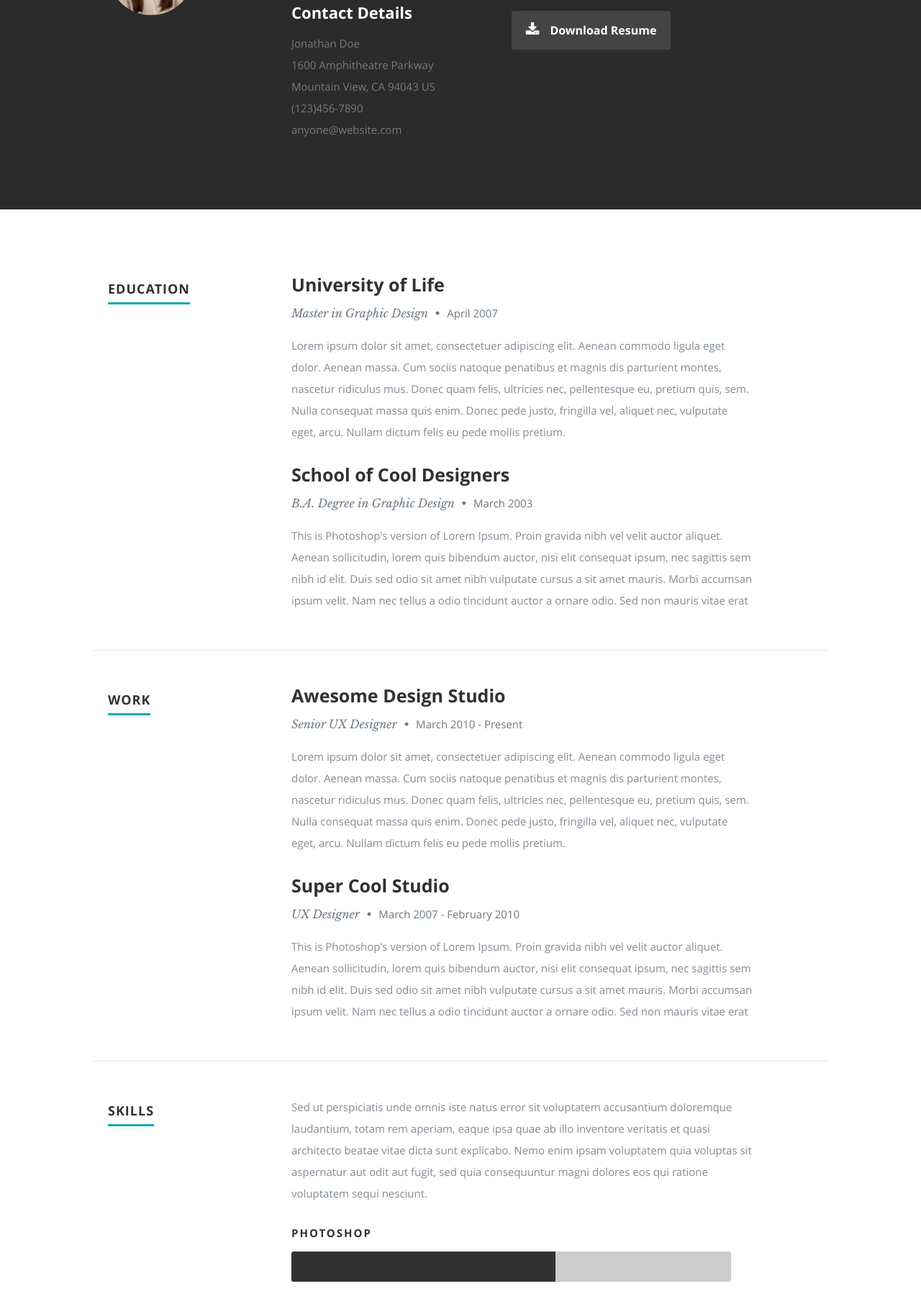
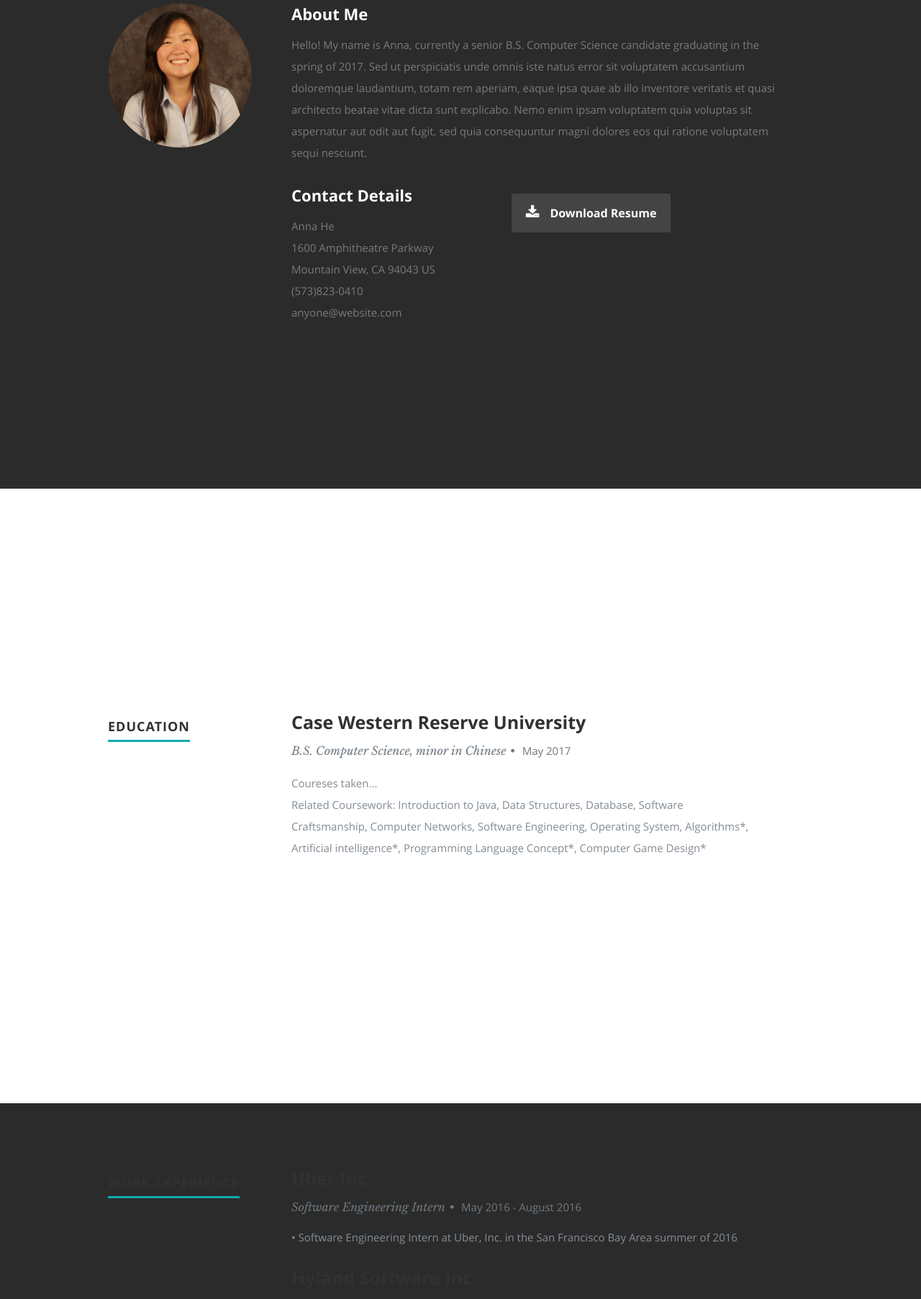
Before and after one commit to pianonerd7/pianonerd7.github.io, a plain HTML site: page index.html in a window 1280 px wide. Shown: the part 995-2800 px from the top of the page at 72% size. Drawn offline with nearby package versions, Linux system fonts and the light colour scheme.

Commit message:
changed about, education, and work experience

```diff
--- a/css/layout.css
+++ b/css/layout.css
@@ -188,8 +188,8 @@ ul#nav li.current a { color: #F06000; }
 
 #about {
    background: #2B2B2B;
-   padding-top: 96px;
-   padding-bottom: 66px;
+   padding-top: 200px;
+   padding-bottom: 200px;
    overflow: hidden;
 }
 
@@ -207,8 +207,8 @@ ul#nav li.current a { color: #F06000; }
 }
 #about .profile-pic {
    position: relative;
-   width: 120px;
-   height: 120px;
+   width: 200px;
+   height: 200px;
    border-radius: 100%;
 }
 #about .contact-details { width: 41.66667%; }
@@ -230,53 +230,102 @@ ul#nav li.current a { color: #F06000; }
    font-size: 20px;
 }
 
-
 /* ------------------------------------------------------------------ */
-/* d. Resume Section
+/* d. Education Section
 /* ------------------------------------------------------------------ */
 
-#resume {
+#education {
    background: #fff;
-   padding-top: 90px;
-   padding-bottom: 72px;
+   padding-top: 310px;
+   padding-bottom: 310px;
    overflow: hidden;
 }
 
-#resume a, #resume a:visited  { color: #11ABB0; }
-#resume a:hover, #resume a:focus { color: #313131; }
+#education a, #education a:visited  { color: #11ABB0; }
+#education a:hover, #education a:focus { color: #313131; }
 
-#resume h1 {
+#education h1 {
    font: 18px/24px 'opensans-bold', sans-serif;
    text-transform: uppercase;
    letter-spacing: 1px;
 }
-#resume h1 span {
+#education h1 span {
    border-bottom: 3px solid #11ABB0;
    padding-bottom: 6px;
 }
-#resume h3 {
+#education h3 {
    font: 25px/30px 'opensans-bold', sans-serif;
 }
 
-#resume .header-col { padding-top: 9px; }
-#resume .main-col { padding-right: 10%; }
+#education .header-col { padding-top: 9px; }
+#education .main-col { padding-right: 10%; }
 
 .education, .work {
    margin-bottom: 48px;
    padding-bottom: 24px;
    border-bottom: 1px solid #E8E8E8;
 }
-#resume .info {
+#education .info {
    font: 16px/24px 'librebaskerville-italic', serif;
    color: #6E7881;
    margin-bottom: 18px;
    margin-top: 9px;
 }
-#resume .info span {
+#education .info span {
    margin-right: 5px;
    margin-left: 5px;
 }
-#resume .date {
+#education .date {
+   font: 15px/24px 'opensans-regular', sans-serif;
+   margin-top: 6px;
+}
+
+/* ------------------------------------------------------------------ */
+/* d. Experience Section
+/* ------------------------------------------------------------------ */
+
+#experience {
+   background: #2B2B2B;
+   padding-top: 90px;
+   padding-bottom: 72px;
+   overflow: hidden;
+}
+
+#experience a, #experience a:visited  { color: #11ABB0; }
+#experience a:hover, #experience a:focus { color: #313131; }
+
+#experience h1 {
+   font: 18px/24px 'opensans-bold', sans-serif;
+   text-transform: uppercase;
+   letter-spacing: 1px;
+}
+#experience h1 span {
+   border-bottom: 3px solid #11ABB0;
+   padding-bottom: 6px;
+}
+#experience h3 {
+   font: 25px/30px 'opensans-bold', sans-serif;
+}
+
+#experience .header-col { padding-top: 9px; }
+#experience .main-col { padding-right: 10%; }
+
+.education, .work {
+   margin-bottom: 48px;
+   padding-bottom: 24px;
+   border-bottom: 1px solid #E8E8E8;
+}
+#experience .info {
+   font: 16px/24px 'librebaskerville-italic', serif;
+   color: #6E7881;
+   margin-bottom: 18px;
+   margin-top: 9px;
+}
+#experience .info span {
+   margin-right: 5px;
+   margin-left: 5px;
+}
+#experience .date {
    font: 15px/24px 'opensans-regular', sans-serif;
    margin-top: 6px;
 }
--- a/index.html
+++ b/index.html
@@ -46,8 +46,9 @@
          <ul id="nav" class="nav">
             <li class="current"><a class="smoothscroll" href="#home">Home</a></li>
             <li><a class="smoothscroll" href="#about">About</a></li>
-	         <li><a class="smoothscroll" href="#resume">Resume</a></li>
-            <li><a class="smoothscroll" href="#portfolio">Works</a></li>
+          <li><a class="smoothscroll" href="#education">Education</a></li>
+	         <li><a class="smoothscroll" href="#experience">Work Experience</a></li>
+            <li><a class="smoothscroll" href="#portfolio">Projects</a></li>
             <li><a class="smoothscroll" href="#testimonials">Testimonials</a></li>
             <li><a class="smoothscroll" href="#contact">Contact</a></li>
          </ul> <!-- end #nav -->
@@ -82,7 +83,7 @@
 
           <div class="three columns">
 
-            <img class="profile-pic"  src="images/profilepic.jpg" alt="" />
+              <img class="profile-pic" src="images/profilepic.jpg" alt="" />
 
           </div>
 
@@ -90,7 +91,12 @@
 
               <h2>About Me</h2>
 
-            <p>I'm a senior B.S. Computer Science candidate graduating spring of 2017
+              <p>
+                  Hello! My name is Anna, currently a senior B.S. Computer Science candidate graduating in the spring of 2017.
+                  Sed ut perspiciatis unde omnis iste natus error sit voluptatem accusantium doloremque laudantium, totam rem aperiam,
+                  eaque ipsa quae ab illo inventore veritatis et quasi architecto beatae vitae dicta sunt explicabo. Nemo enim ipsam
+                  voluptatem quia voluptas sit aspernatur aut odit aut fugit, sed quia consequuntur magni dolores eos qui ratione
+                  voluptatem sequi nesciunt.
               </p>
 
               <div class="row">
@@ -99,11 +105,12 @@
 
                       <h2>Contact Details</h2>
                       <p class="address">
-						   <span>Jonathan Doe</span><br>
-						   <span>1600 Amphitheatre Parkway<br>
+                          <span>Anna He</span><br>
+                          <span>
+                              1600 Amphitheatre Parkway<br>
                               Mountain View, CA 94043 US
                           </span><br>
-						   <span>(123)456-7890</span><br>
+                          <span>(573)823-0410</span><br>
                           <span>anyone@website.com</span>
                       </p>
 
@@ -120,17 +127,13 @@
           </div> <!-- end .main-col -->
 
       </div>
-
    </section> <!-- About Section End-->
 
+    <!-- Education Section
+    ================================================== -->
+    <section id="education">
 
-   <!-- Resume Section
-   ================================================== -->
-   <section id="resume">
-
-      <!-- Education
-      ----------------------------------------------- -->
-      <div class="row education">
+        <div class="row">
 
                 <div class="three columns header-col">
                     <h1><span>Education</span></h1>
@@ -142,16 +145,49 @@
 
                         <div class="twelve columns">
 
-                  <h3>University of Life</h3>
-                  <p class="info">Master in Graphic Design <span>&bull;</span> <em class="date">April 2007</em></p>
+                            <h3>Case Western Reserve University</h3>
+                            <p class="info">B.S. Computer Science, minor in Chinese<span>&bull;</span> <em class="date">May 2017</em></p>
 
                             <p>
-                  Lorem ipsum dolor sit amet, consectetuer adipiscing elit. Aenean commodo ligula eget dolor. Aenean massa.
-                  Cum sociis natoque penatibus et magnis dis parturient montes, nascetur ridiculus mus. Donec quam felis,
-                  ultricies nec, pellentesque eu, pretium quis, sem. Nulla consequat massa quis enim.
-                  Donec pede justo, fringilla vel, aliquet nec, vulputate eget, arcu. Nullam dictum felis eu pede mollis pretium.
+                                Coureses taken...<br />
+                                Related Coursework: Introduction to Java, Data Structures, Database, Software Craftsmanship, Computer Networks,
+                                Software Engineering, Operating System, Algorithms*, Artificial intelligence*, Programming Language Concept*,
+                                Computer Game Design*
                             </p>
 
+                        </div>
+
+                    </div> <!-- item end -->
+
+                </div> <!-- main-col end -->
+
+        </div>
+
+    </section> <!-- Education Section End-->
+
+   <!-- Resume Section
+   ================================================== -->
+    <section id="experience">
+        <!-- Work
+        ----------------------------------------------- -->
+        <div class="row work">
+
+            <div class="three columns header-col">
+                <h1><span>Work Experience</span></h1>
+            </div>
+
+            <div class="nine columns main-col">
+
+                <div class="row item">
+
+                    <div class="twelve columns">
+
+                        <h3>Uber Inc.</h3>
+                        <p class="info">Software Engineering Intern<span>&bull;</span> <em class="date">May 2016 - August 2016</em></p>
+
+                        <p class="date">
+                            <span>&bull;</span> Software Engineering Intern at Uber, Inc. in the San Francisco Bay Area summer of 2016
+                        </p>
                     </div>
 
                 </div> <!-- item end -->
@@ -160,49 +196,16 @@
 
                     <div class="twelve columns">
 
-                  <h3>School of Cool Designers</h3>
-                  <p class="info">B.A. Degree in Graphic Design <span>&bull;</span> <em class="date">March 2003</em></p>
+                        <h3>Hyland Software Inc.</h3>
+                        <p class="info">Software Development Intern<span>&bull;</span> <em class="date">January 2015 - July 2015</em></p>
 
-                  <p>
-                  This is Photoshop's version  of Lorem Ipsum. Proin gravida nibh vel velit auctor aliquet.
-                  Aenean sollicitudin, lorem quis bibendum auctor, nisi elit consequat ipsum, nec sagittis sem
-                  nibh id elit. Duis sed odio sit amet nibh vulputate cursus a sit amet mauris. Morbi accumsan
-                  ipsum velit. Nam nec tellus a odio tincidunt auctor a ornare odio. Sed non  mauris vitae erat
+                        <p class="date">
+                            <span>&bull;</span>
+                            Built the patient demographics screen and optimized the allergy and allergy pop up dialog to reduce alert fatigue and high medical risks<br /><span>&bull;</span>
+                            Created saving referring physicians, allergy, displaying primary care physician and redesigned serialization pattern in AppServer calls to simplify existing pattern<br /><span>&bull;</span>
+                            Completed smoke test for OnBase Patient Window and discovered bugs that prevent software to show users expected results. Allowed for bug fix before service pack release so that users doesn’t run into this issue<br /><span>&bull;</span>
+                            Promoted to Intern mentor in May and transitioned new interns to Hyland’s culture and working at Hyland
                         </p>
-
-               </div>
-
-            </div> <!-- item end -->
-
-         </div> <!-- main-col end -->
-
-      </div> <!-- End Education -->
-
-
-      <!-- Work
-      ----------------------------------------------- -->
-      <div class="row work">
-
-         <div class="three columns header-col">
-            <h1><span>Work</span></h1>
-         </div>
-
-         <div class="nine columns main-col">
-
-            <div class="row item">
-
-               <div class="twelve columns">
-
-                  <h3>Awesome Design Studio</h3>
-                  <p class="info">Senior UX Designer <span>&bull;</span> <em class="date">March 2010 - Present</em></p>
-
-                  <p>
-                  Lorem ipsum dolor sit amet, consectetuer adipiscing elit. Aenean commodo ligula eget dolor. Aenean massa.
-                  Cum sociis natoque penatibus et magnis dis parturient montes, nascetur ridiculus mus. Donec quam felis,
-                  ultricies nec, pellentesque eu, pretium quis, sem. Nulla consequat massa quis enim.
-                  Donec pede justo, fringilla vel, aliquet nec, vulputate eget, arcu. Nullam dictum felis eu pede mollis pretium.
-                  </p>
-
                     </div>
 
                 </div> <!-- item end -->
@@ -211,16 +214,17 @@
 
                     <div class="twelve columns">
 
-                  <h3>Super Cool Studio</h3>
-                  <p class="info">UX Designer <span>&bull;</span> <em class="date">March 2007 - February 2010</em></p>
+                        <h3>Case Western Reserve University</h3>
+                        <p class="info">Teaching Assistant <span>&bull;</span> <em class="date">August 2014 - December 2015</em></p>
 
-                  <p>
-                  This is Photoshop's version  of Lorem Ipsum. Proin gravida nibh vel velit auctor aliquet.
-                  Aenean sollicitudin, lorem quis bibendum auctor, nisi elit consequat ipsum, nec sagittis sem
-                  nibh id elit. Duis sed odio sit amet nibh vulputate cursus a sit amet mauris. Morbi accumsan
-                  ipsum velit. Nam nec tellus a odio tincidunt auctor a ornare odio. Sed non  mauris vitae erat
+                        <p class="date">
+                            <span>&bull;</span>
+                            Course: Introduction to Programming in Java and Introduction to Data Structures and Algorithms<br /><span>&bull;</span>
+                            Teach multiple recitations every week for approximately 60 students<br /><span>&bull;</span>
+                            Clarify misunderstood concepts during office hours, and enable students to better understand concepts<br /><span>&bull;</span>
+                            Grade written assignments, quizzes, exams and provide helpful feedback enabling students to make future improvements<br /><span>&bull;</span>
+                            Make improvements to the course by coming up with new homework and exam questions
                         </p>
-
                     </div>
 
                 </div> <!-- item end -->
@@ -228,8 +232,6 @@
             </div> <!-- main-col end -->
 
         </div> <!-- End Work -->
-
-
         <!-- Skills
         ----------------------------------------------- -->
         <div class="row skill">
@@ -240,7 +242,8 @@
 
             <div class="nine columns main-col">
 
-            <p>Sed ut perspiciatis unde omnis iste natus error sit voluptatem accusantium doloremque laudantium, totam rem aperiam,
+                <p>
+                    Sed ut perspiciatis unde omnis iste natus error sit voluptatem accusantium doloremque laudantium, totam rem aperiam,
                     eaque ipsa quae ab illo inventore veritatis et quasi architecto beatae vitae dicta sunt explicabo. Nemo enim ipsam
                     voluptatem quia voluptas sit aspernatur aut odit aut fugit, sed quia consequuntur magni dolores eos qui ratione
                     voluptatem sequi nesciunt.
```
Lines whose indentation alone changed are shown as unchanged.
